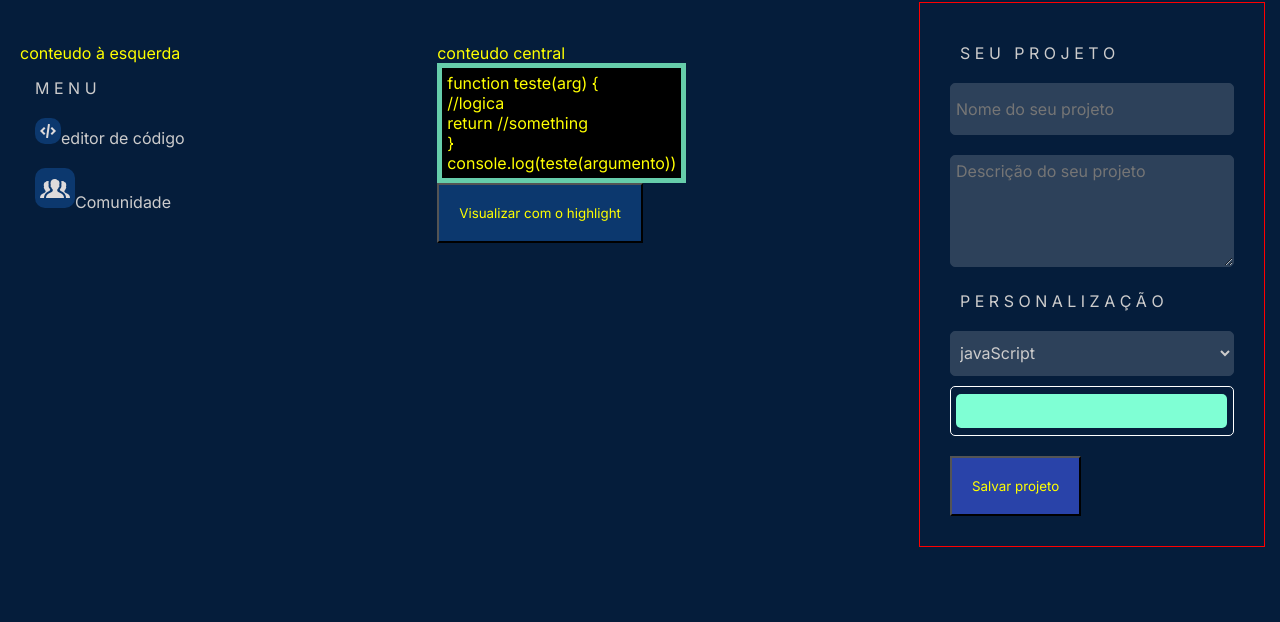
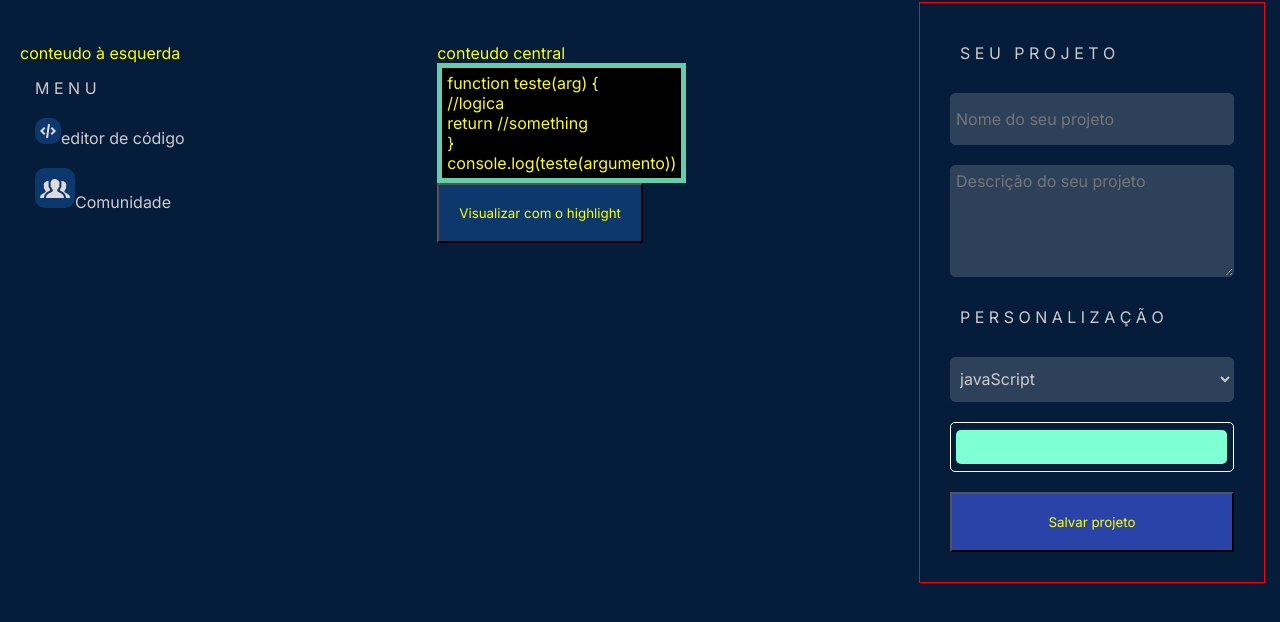
Before and after one commit to BBarretoCH/Projeto_editor_de_texto, a plain HTML site: page index.html in a window 1280 px wide. Shown: the part 156-778 px from the top of the page. Drawn offline with Linux system fonts and the light colour scheme.

Commit message:
ajustado o menu da direita utlizando flexbox

```diff
--- a/css3/style.css
+++ b/css3/style.css
@@ -20,7 +20,6 @@ body {
 }
 
 .logo, .nav-bar, .profile {
-    display: inline-block;
     margin: 0px 50px;
 }
 
@@ -50,12 +49,13 @@ body {
 }
 
 .right-content {
+    display: flex;
     border: 1px solid red;
     padding: 30px;
+    flex-direction: column;
 }
 
 .input-text-right-menu {
-    margin: 10px 0px;
     background-color: #2D415A;
     color: white;
     width: 272px;
@@ -76,7 +76,6 @@ body {
  }
 
  #language {
-    margin: 10px 0px;
     background-color: #2D415A;
     color: white;
     width: 284px;
```
